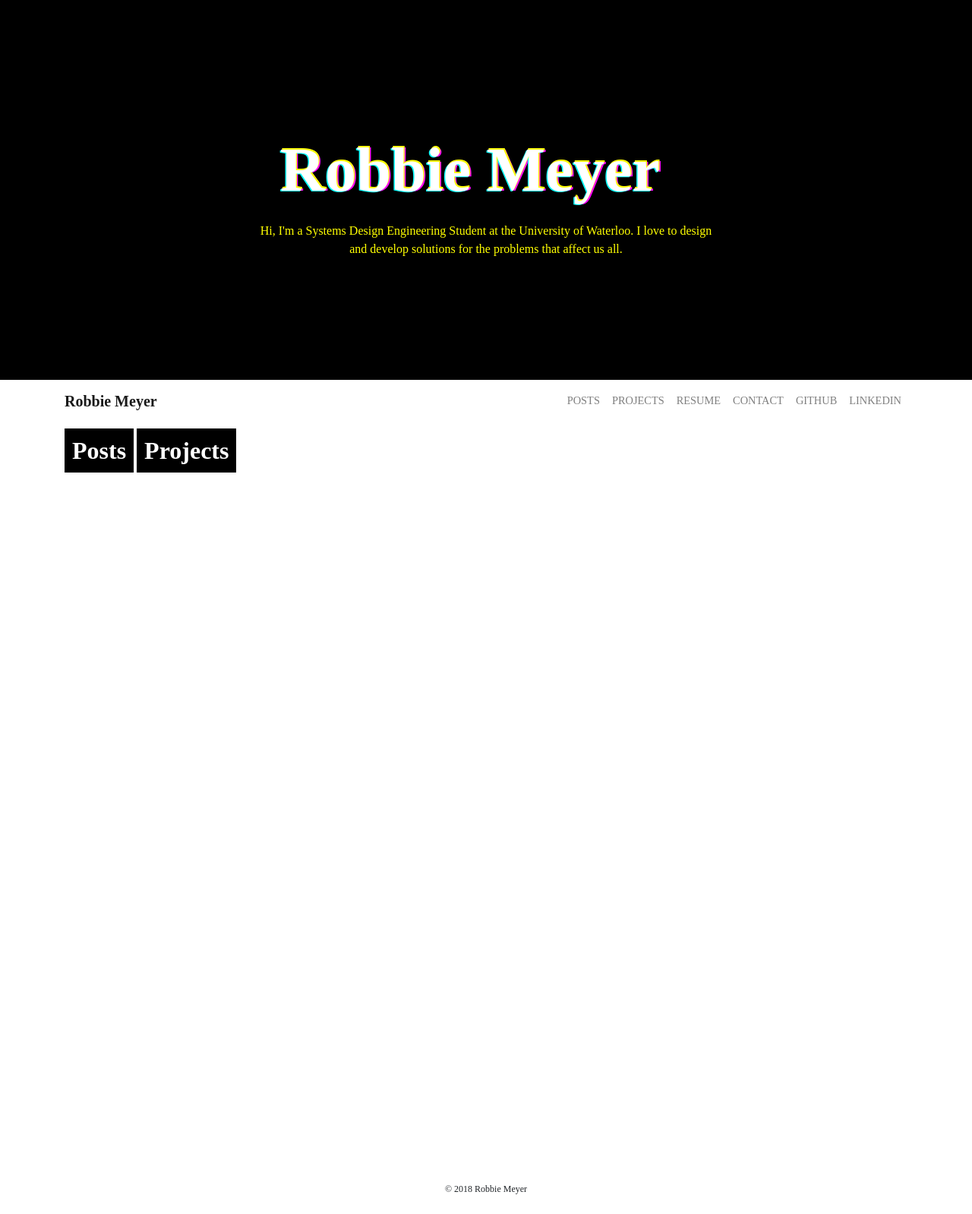
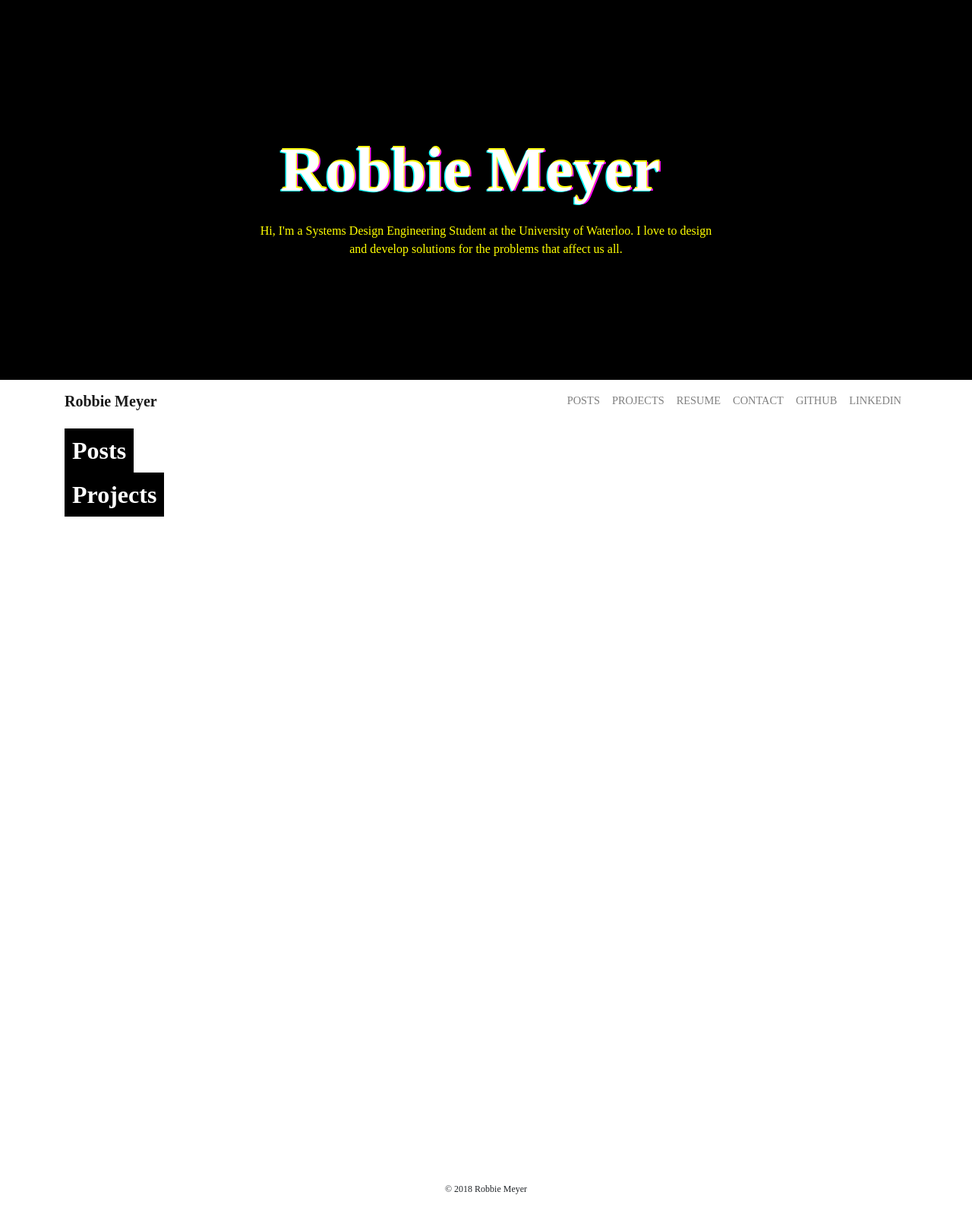
Before and after one commit to robbiemeyer/robbiemeyer.github.io, a Jekyll site: the page built from index.html, in a window 1280 px wide. Shown: the whole page at 76% size. Built offline with Jekyll 4.4.1, drawn with Linux system fonts in a browser that asks for light colours; before the commit the page ends 1574 px from its top, so only the background shows below that.

Commit message:
Styling updates

```diff
--- a/_layouts/base.html
+++ b/_layouts/base.html
@@ -3,6 +3,8 @@
   <head>
     <meta charset="utf-8"/>
     <meta name="viewport" content="width=device-width,initial-scale=1.0">
+    <meta name="theme-color" content="#000000">
+
     <link rel="shortcut icon" type="image/png" href="/favicon.png"/>
     <link href="https://stackpath.bootstrapcdn.com/bootstrap/4.1.1/css/bootstrap.min.css" rel="stylesheet" integrity="sha384-WskhaSGFgHYWDcbwN70/dfYBj47jz9qbsMId/iRN3ewGhXQFZCSftd1LZCfmhktB" crossorigin="anonymous">
     <link rel="stylesheet" href="{{ "/assets/main.css" | relative_url }}">
@@ -29,6 +31,7 @@
     {{ content }}
 
     <div id="copyright"> &copy {{ 'now' | date: "%Y" }} Robbie Meyer </div>
+    <br/>
 
   </body>
 </html>
--- a/_sass/style.scss
+++ b/_sass/style.scss
@@ -44,13 +44,18 @@ body {
   }
 }
 
-h2 {
+.parent-container {
+  background: white;
+}
+
+.home-heading {
   display: inline-block;
-  padding: 10px;
+  padding: 5px 10px;
 
   color: white;
   background: black;
 
+  font-size: 2rem;
   font-weight: 700;
 
   &:first-of-type {
--- a/index.html
+++ b/index.html
@@ -14,16 +14,14 @@ layout: base
 
 {% include navbar.html %}
 
-<div style='height: 1000px; background: white'>
+<div class='parent-container' style='height: 1000px; '>
   <div class='container'>
-    <h2> Posts </h2>
-    {% for post in site.posts %}
-      <div>
-        <a href="{{ post.url | absolute_path }}"> {{ post.title }} </a>
-      </div>
-    {% endfor %}
+    <span class='home-heading'> Posts </span>
+    <div>
+      <a href="{{ site.posts[0].url | absolute_path }}"> {{ site.posts[0].title }} </a>
+    </div>
 
-    <h2> Projects </h2>
+    <span class='home-heading'> Projects </span>
     {% for project in site.projects %}
       <li>
         <a href="{{ project.url | absolute_path }}"> {{ project.title }} </a>
```
